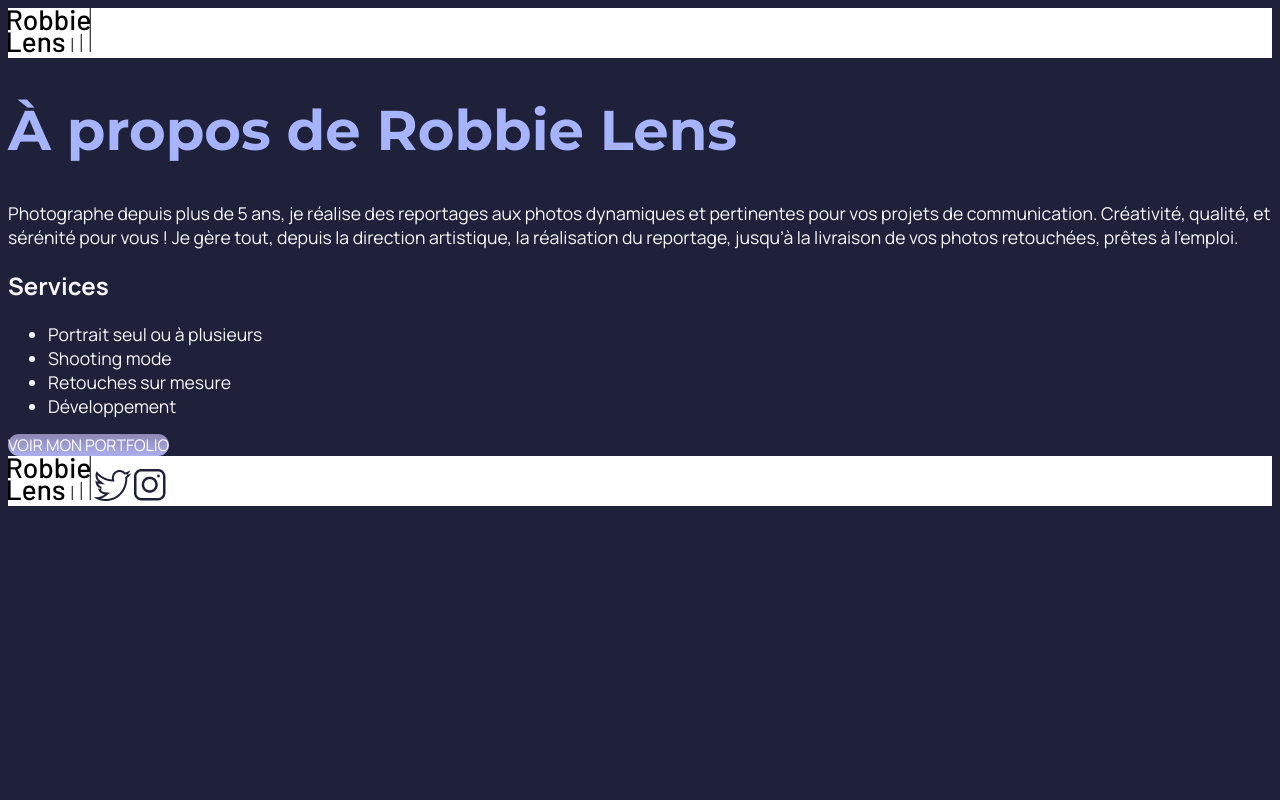
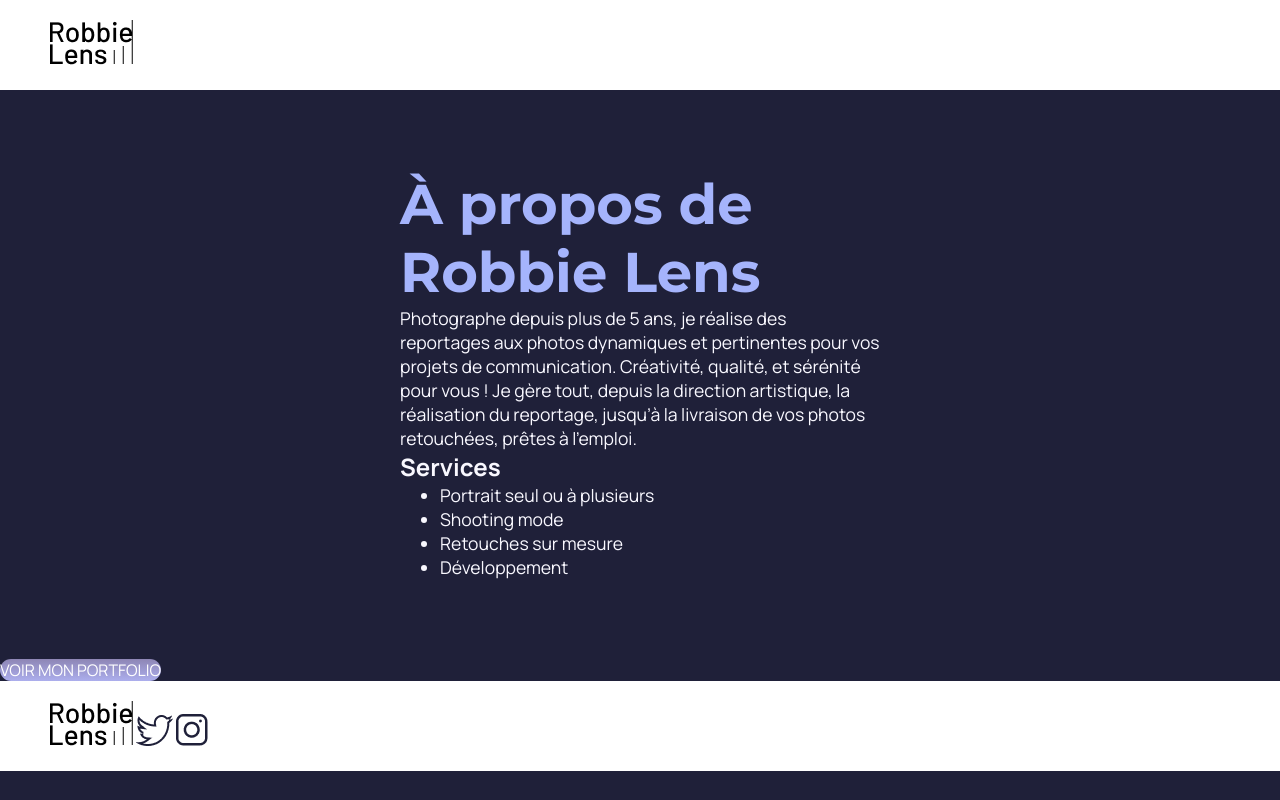
Before and after one commit to KukichaBXL/OpenClassRoom-HTMLCSS, a plain HTML site: page about.html in a window 1280 px wide. Drawn offline with Linux system fonts and the light colour scheme.

Commit message:
aération

```diff
--- a/about.html
+++ b/about.html
@@ -18,14 +18,15 @@
         <img src="images/logo.png" alt="Retour" />
       </a>
     </header>
-    <main>
+    <main class="about-main">
+      <section>
         <h1>À propos de Robbie Lens</h1>
         <p>
           Photographe depuis plus de 5 ans, je réalise des reportages aux photos
-        dynamiques et pertinentes pour vos projets de communication. Créativité,
-        qualité, et sérénité pour vous ! Je gère tout, depuis la direction
-        artistique, la réalisation du reportage, jusqu’à la livraison de vos
-        photos retouchées, prêtes à l’emploi.
+          dynamiques et pertinentes pour vos projets de communication.
+          Créativité, qualité, et sérénité pour vous ! Je gère tout, depuis la
+          direction artistique, la réalisation du reportage, jusqu’à la
+          livraison de vos photos retouchées, prêtes à l’emploi.
         </p>
         <h2>Services</h2>
         <ul>
@@ -34,6 +35,7 @@
           <li>Retouches sur mesure</li>
           <li>Développement</li>
         </ul>
+      </section>
     </main>
     <div>
       <a href="" class="cta">VOIR MON PORTFOLIO</a>
--- a/style.css
+++ b/style.css
@@ -1,3 +1,7 @@
+* {
+  margin: 0;
+}
+
 body {
   font-family: "Manrope", sans-serif;
   background-color: #1f2039;
@@ -38,6 +42,7 @@ li {
 header,
 footer {
   background-color: white;
+  padding: 20px 50px;
 }
 
 .cta {
@@ -58,4 +63,22 @@ footer {
 .about-content {
   border-right: 1px solid #e886b5;
   border-bottom: 1px solid #e886b5;
+  padding: 50px;
 }
+
+.about-content h2 {
+  margin-top: 30px;
+}
+
+.about-content ul {
+  margin-top: 30px;
+}
+
+section {
+  padding: 80px;
+}
+
+.about-main {
+  width: 50%;
+  margin: auto;
+}
```
Also changed, not shown: index.html (+5 -3 lines). Lines whose indentation alone changed are shown as unchanged.
